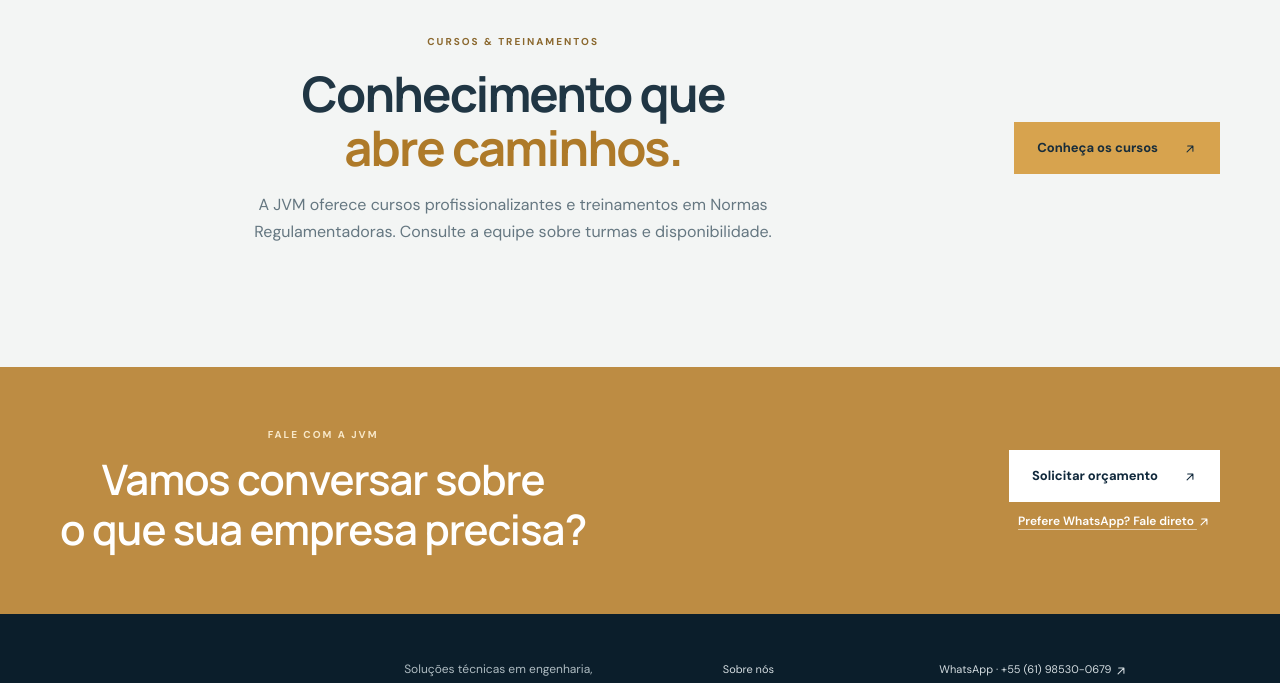
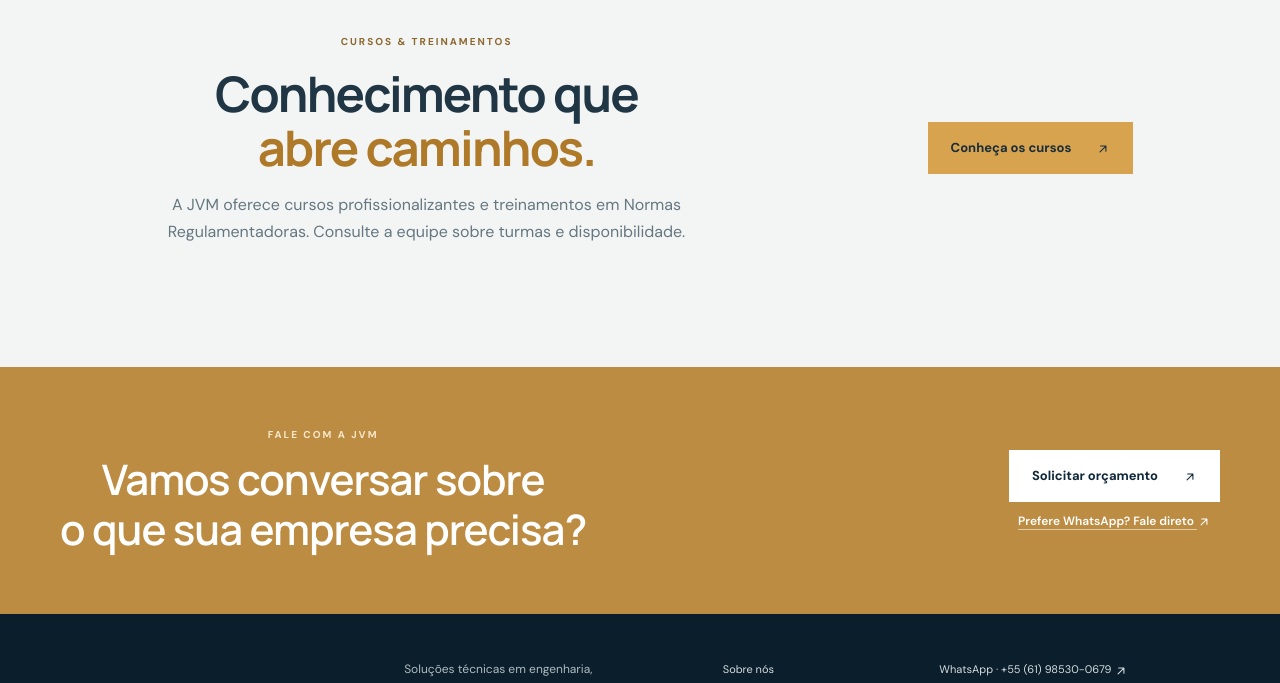
Before and after one commit to DevFabiomart7/JVM-Engenharia, a website: page index.html in a window 1280 px wide. Shown: the part 2220-2903 px from the top of the page. Drawn offline with Linux system fonts and the light colour scheme.

Commit message:
Ajuste: centralizar botão de cursos na página inicial

```diff
--- a/css/style.css
+++ b/css/style.css
@@ -260,6 +260,9 @@ html::after {
   max-width:560px;
   margin-inline:auto;
   color:var(--muted)
+}
+.home-training-inner>.button {
+  margin-inline:auto
 }
 .button {
   display:inline-flex;
```
